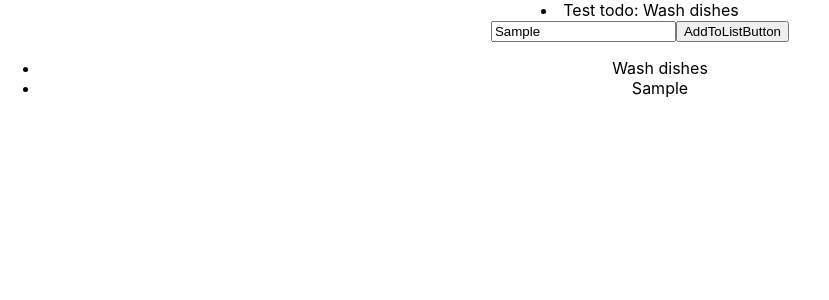
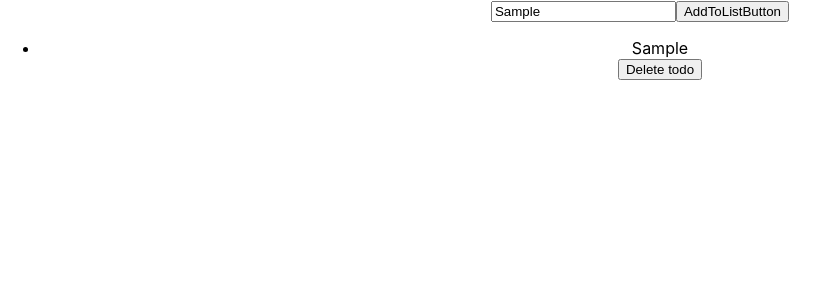
Before and after one commit to SchoolOfCode/bc13_w7d5_hackathon_react-athon-aaron-and-ben-room-40, a React (Create React App) app in the folder my-app/: page / in a window 1280 px wide. Both pictures are taken after typing "Sample" into the empty fields and a click on the button "AddToListButton". Shown: the top 300 px of the page, without its empty margins (0-829 px from the left). Built offline with nearby package versions, Linux system fonts and the light colour scheme.

Commit message:
all tasks DONE

```diff
--- a/my-app/src/components/App/App.js
+++ b/my-app/src/components/App/App.js
@@ -6,11 +6,7 @@ import { useState } from 'react';
 import { v4 as uuidv4 } from 'uuid'
 
 function App() {
-  const [todoState, setTodoState] = useState([{
-    todoText: 'Wash dishes',
-    completion: false,
-    key: uuidv4()
-  }]);
+  const [todoState, setTodoState] = useState([]);
 
   function addItemToList(newTodoText) {
     setTodoState([...todoState, {
@@ -22,12 +18,11 @@ function App() {
   }
 
   function removeItemFromList(index) {
-    todoState.splice(index, 1)
+    setTodoState([...todoState.slice(0, index), ...todoState.slice(index+1)])
   }
 
   return (
     <div className="App">
-      <li>Test todo: {todoState[0].todoText}</li>
       <Input
         addItemToList={addItemToList}
       />
--- a/my-app/src/components/DeleteButton/index.js
+++ b/my-app/src/components/DeleteButton/index.js
@@ -1,5 +1,6 @@
-function DeleteButton() {
-    return <button>Delete todo</button>
+function DeleteButton({removeItemFromList, index}) {
+    console.log(`index:`, index)
+    return <button onClick={()=>{removeItemFromList(index)}}>Delete todo</button>
 }
 
 export default DeleteButton;
--- a/my-app/src/components/ItemText/index.js
+++ b/my-app/src/components/ItemText/index.js
@@ -0,0 +1,8 @@
+function ItemText({todoText}) {
+    return <li>
+        {todoText}
+    </li>
+
+}
+
+export default ItemText;
--- a/my-app/src/components/List/index.js
+++ b/my-app/src/components/List/index.js
@@ -3,8 +3,8 @@ import ListItem from '../ListItem/index'
 function List({removeItemFromList, todoState}) {
     return ( <ul>
         {todoState.map(
-            (todo) => {
-                return <ListItem todoText={todo.todoText} removeItemFromList={removeItemFromList} key={todo.key} />
+            (todo, index) => {
+                return <ListItem todoText={todo.todoText} removeItemFromList={removeItemFromList} key={todo.key} index={index} />
             }
         )}
     </ul>
--- a/my-app/src/components/ListItem/index.js
+++ b/my-app/src/components/ListItem/index.js
@@ -1,7 +1,12 @@
-function ListItem({todoText}) {
-    return <li>
-        {todoText}
-    </li>
+import DeleteButton from "../DeleteButton";
+import ItemText from "../ItemText";
+
+function ListItem({todoText, removeItemFromList, index}) {
+    return <div>
+        <ItemText todoText={todoText} />
+        <DeleteButton removeItemFromList={removeItemFromList} index={index} />
+
+    </div>
 }
 
 export default ListItem;
```
Also changed, not shown: 1 other file (tests, documents, lock files or other folders).
